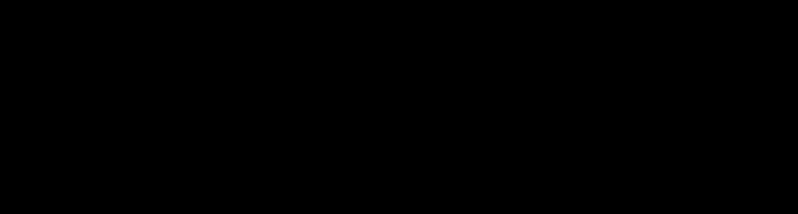
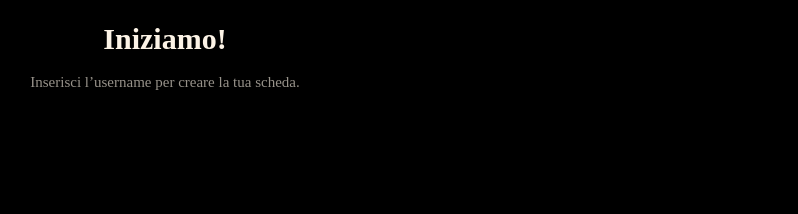
Before and after one commit to Steven-Moya280400/AllerGo, a plain HTML site: page allergia.html in a window 1280 px wide. Shown: the top 214 px of the page, without its empty margins (475-1273 px from the left). Drawn offline with Linux system fonts and the light colour scheme; a web font is replaced by a local one.

Commit message:
Ajustes en allergia

```diff
--- a/allergia.html
+++ b/allergia.html
@@ -15,7 +15,12 @@
     <main class="allergia">
         <section id="username" class="diapositiva username">
             <div class="contenitoreM">
-                <div class="contenutoDiapositiva unaColonna">
+                <div class="contenutoDiapositiva">
+                    <div class="headerUsername">
+                        <p class="titolo">Iniziamo!</p>
+                        <p class="descrizione">Inserisci l’username per creare la tua scheda.</p>
+                    </div>
+
                     <div class="utente">
                         <div class="logoUtente">
                             <img id="logoUtente" src="assets/svg/logo.svg">
@@ -240,8 +245,7 @@
             <div class="contenitoreM">
                 <div id="navMenuAllergia" class="nav">
                     <button class="azione" onclick="indietroDiapositiva('preferenzeAlimentari')">
-                        <svg class="icon" width="9" height="17" viewBox="0 0 11 22"
-                            xmlns="http://www.w3.org/2000/svg">
+                        <svg class="icon" width="9" height="17" viewBox="0 0 11 22" xmlns="http://www.w3.org/2000/svg">
                             <path
                                 d="M3.50765 12.1163C3.36392 11.9702 3.24984 11.7964 3.17198 11.6049C3.09413 11.4134 3.05405 11.208 3.05405 11.0006C3.05405 10.7932 3.09413 10.5878 3.17198 10.3963C3.24984 10.2048 3.36392 10.031 3.50765 9.88496L10.5464 2.68823C10.6901 2.54216 10.8042 2.36837 10.8821 2.17688C10.9599 1.9854 11 1.78002 11 1.57258C11 1.36515 10.9599 1.15977 10.8821 0.968283C10.8042 0.776801 10.6901 0.603009 10.5464 0.456933C10.2591 0.16427 9.87041 0 9.46528 0C9.06015 0 8.67149 0.16427 8.38417 0.456933L1.34543 7.66937C0.483906 8.55325 0 9.75139 0 11.0006C0 12.2498 0.483906 13.448 1.34543 14.3318L8.38417 21.5443C8.6698 21.8346 9.05532 21.9982 9.45761 22C9.65943 22.0012 9.8595 21.9615 10.0463 21.8833C10.2332 21.8051 10.4031 21.6899 10.5464 21.5443C10.6901 21.3982 10.8042 21.2244 10.8821 21.0329C10.9599 20.8415 11 20.6361 11 20.4286C11 20.2212 10.9599 20.0158 10.8821 19.8243C10.8042 19.6329 10.6901 19.4591 10.5464 19.313L3.50765 12.1163Z"
                                 fill="currentColor" />
--- a/assets/css/allergia.less
+++ b/assets/css/allergia.less
@@ -18,6 +18,11 @@
                 left: 0;
                 animation: animazioneMostrareDiapositiva;
                 animation-duration: 1s;
+            }
+
+            .contenutoDiapositiva{
+                grid-template-rows: 93px 1fr;
+                align-items: center;
             }
         }
 
@@ -55,6 +60,26 @@
 
         &.riepilogo {
             z-index: 10;
+        }
+
+        .headerUsername{
+            padding-top: 23px;
+         .titolo{
+            text-align: center;
+                font-weight: 700;
+                font-size: 30px;
+                line-height: 30px;
+                color: var(--beige);
+                margin-bottom: 19px;
+         }
+
+         .descrizione{
+            text-align: center;
+                font-weight: 400;
+                font-size: 15px;
+                line-height: 19.53px;
+                color: #FCF3E699;
+         }
         }
 
         .utente {
@@ -137,12 +162,6 @@
 
             &::-webkit-scrollbar {
                 display: none;
-            }
-
-            &.unaColonna {
-                grid-template-rows: 1fr;
-                align-items: center;
-
             }
 
             .menuAllergia {
```
Also changed, not shown: assets/css/allergia.css.
